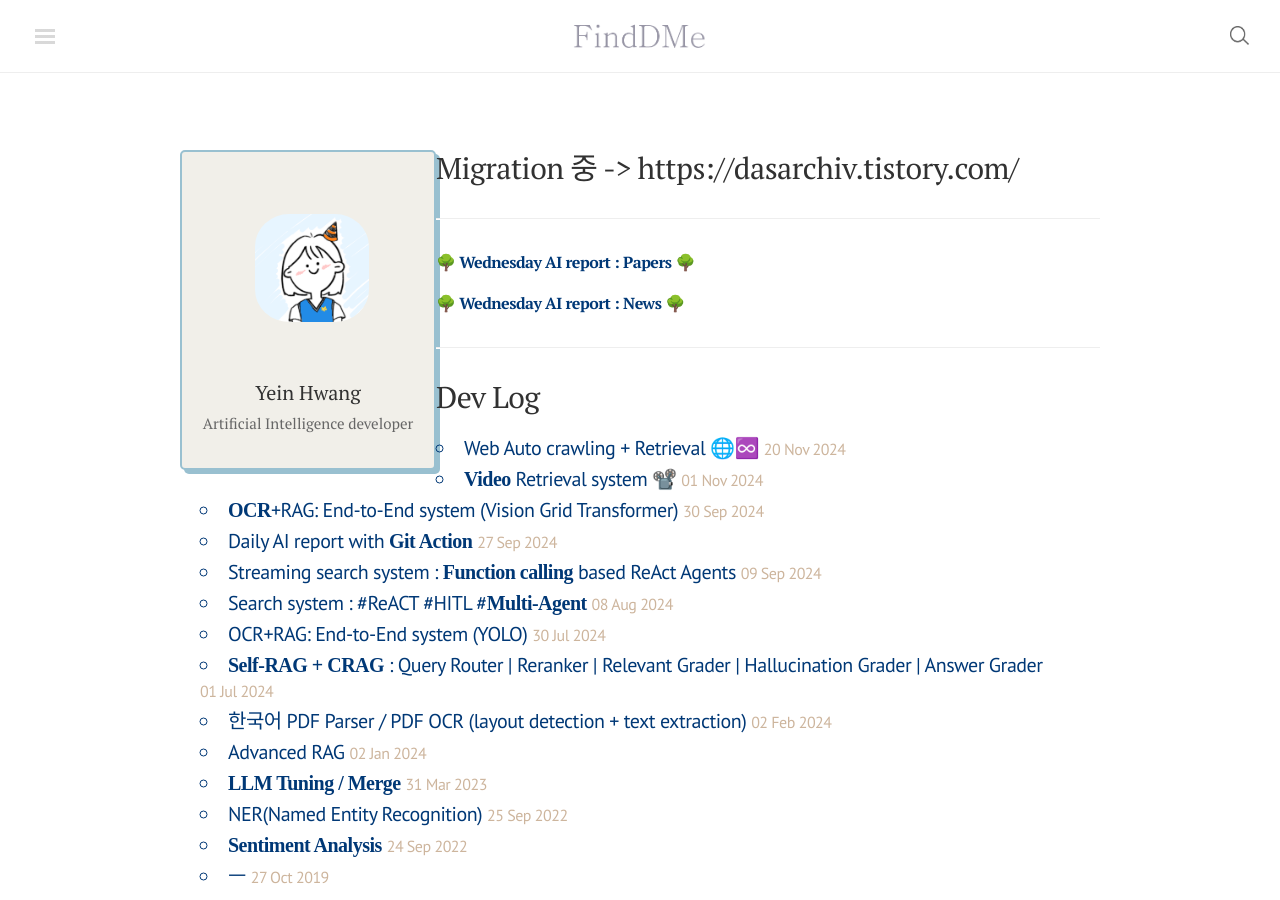
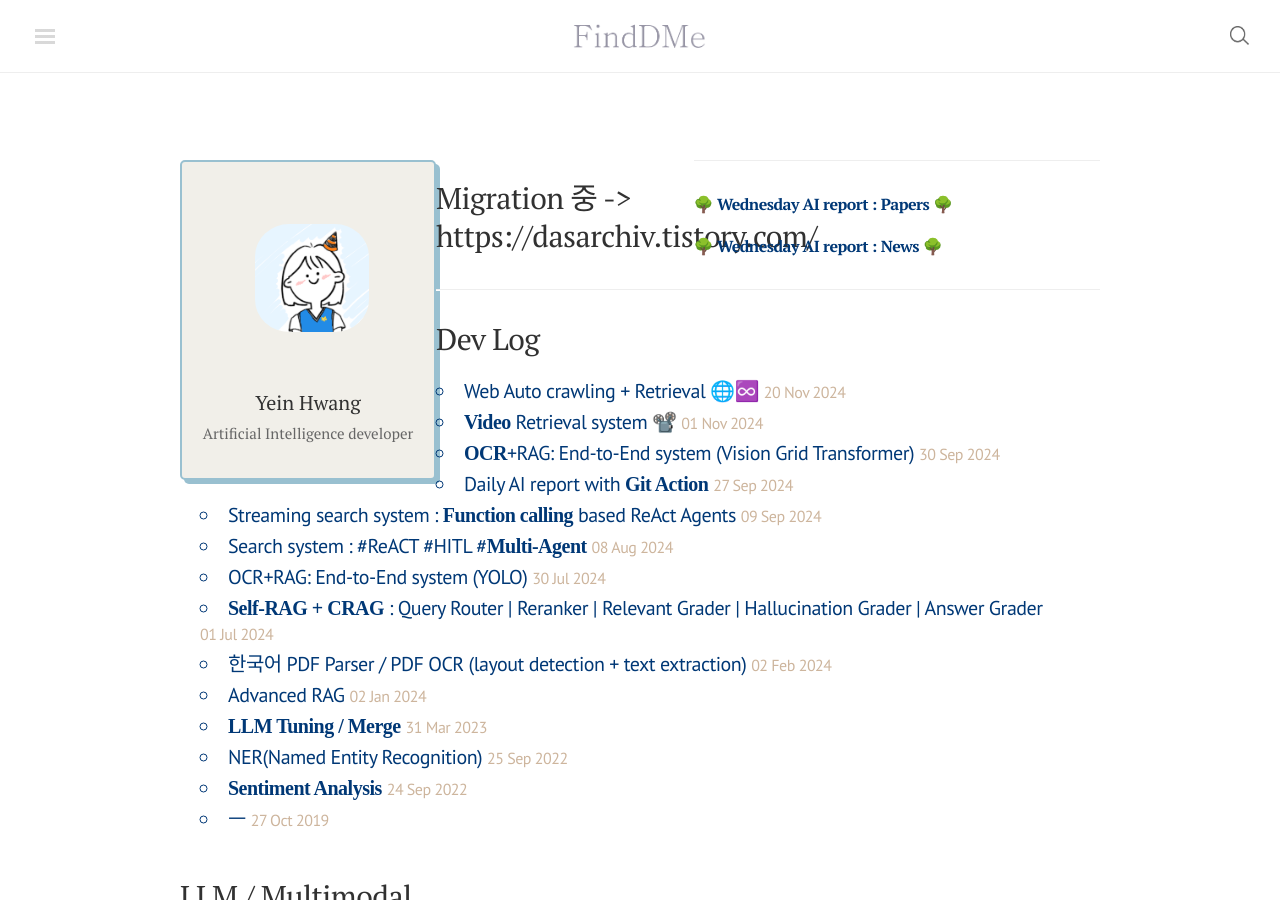
Before and after one commit to finddme/finddme.github.io, a Jekyll site: the page built from index.html, in a window 1280 px wide and 900 px high. Built offline with Jekyll 4.4.1, drawn with Linux system fonts in a browser that asks for light colours; nearby versions of some CDN libraries; comment, search, counter and statistics services are not loaded.

Commit message:
Update index.html

```diff
--- a/index.html
+++ b/index.html
@@ -144,12 +144,8 @@ title:   #Categories Home
   <meta name="viewport" content="width=device-width,initial-scale=1"> -->
 <!-- </div>  -->
 
-<div>
-  <h2> </h2>
-  <h2> </h2>
+<div style=" cursor: pointer; float: left; width: 28%;">
   <h2> Migration 중 -> https://dasarchiv.tistory.com/ </h2>
-  <h2> </h2>
-  <h2> </h2>
 </div>
 
 <hr/>
```
